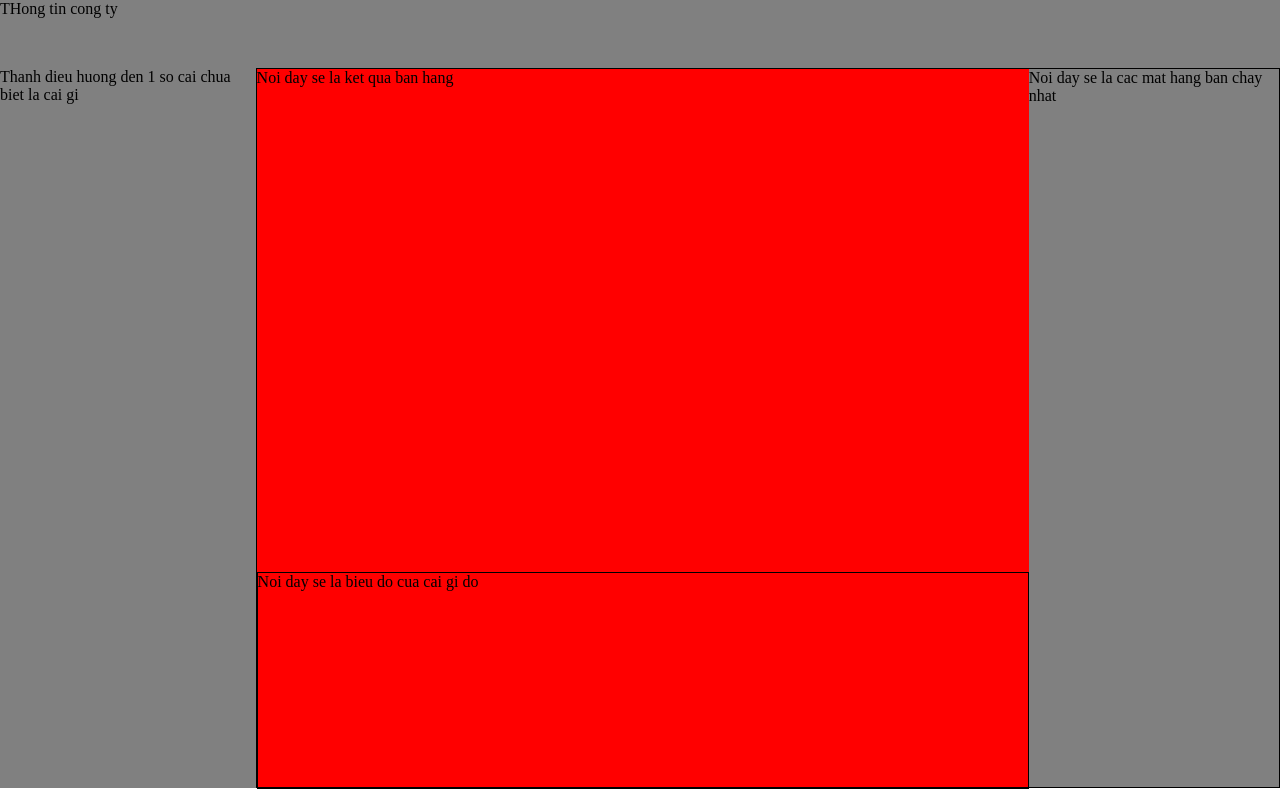
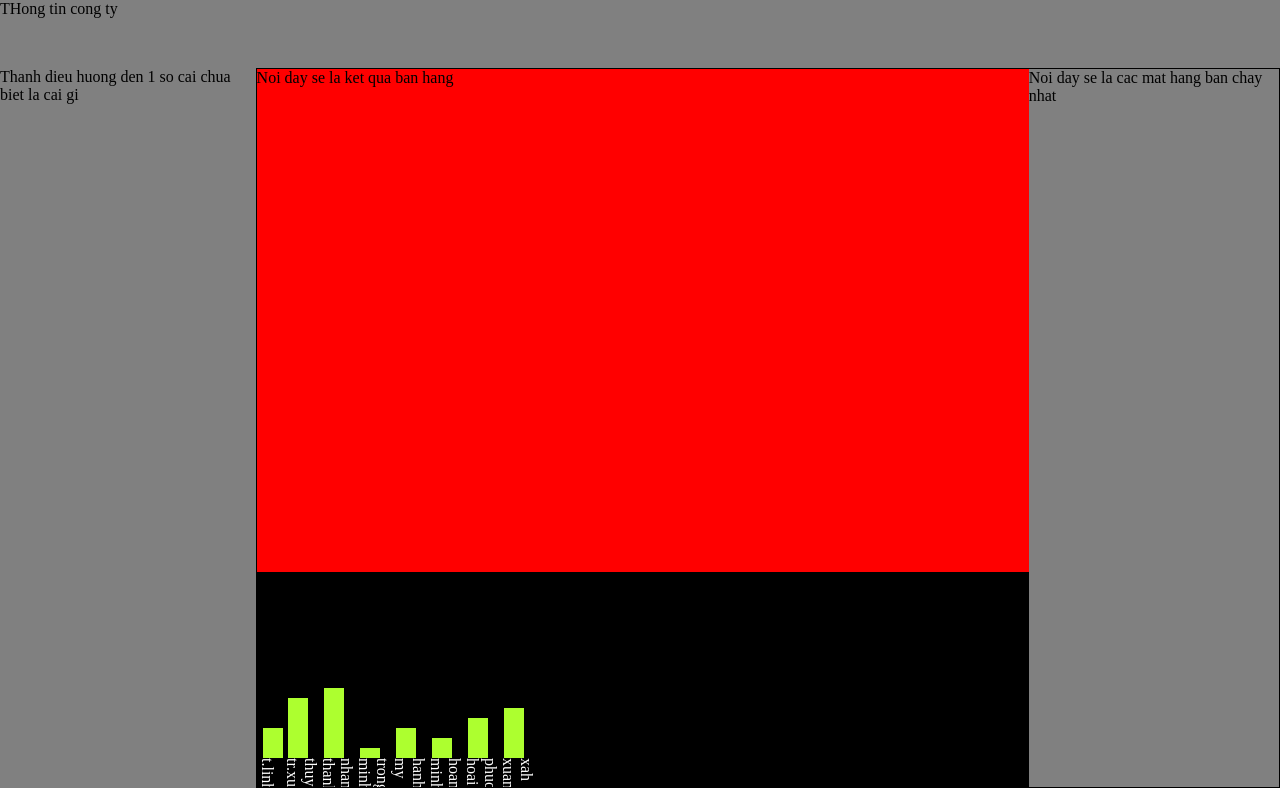
Before and after one commit to tothemoon6789/water, a React (Create React App) app: page /f-layout in a window 1280 px wide. Built offline with nearby package versions, Linux system fonts and the light colour scheme.

Commit message:
to the moon

```diff
--- a/src/App.tsx
+++ b/src/App.tsx
@@ -1,7 +1,6 @@
 import { BrowserRouter, Route, Routes } from "react-router-dom";
 import BasicLayout from "./components/layout/BasicLayout";
 import FLayout from "./components/layout/FLayout";
-import Test from "./components/layout/Test/Test";
 import MainLayout from "./components/MainLayout";
 
 export default function App (){
--- a/src/components/layout/FLayout/layout-component/body/racing/components/left/bottom/index.tsx
+++ b/src/components/layout/FLayout/layout-component/body/racing/components/left/bottom/index.tsx
@@ -1,7 +1,38 @@
 export default function Bottom() {
   return (
     <div className="bottom">
-       Noi day se la bieu do cua cai gi do
+      <div className="bar-char-1">
+        <div className="bar"></div>
+        <div className="name">t.linh</div>
+      </div>
+      <div className="bar-char-2">
+        <div className="bar"></div>
+        <div className="name">tr.xuan thuy</div>
+      </div>
+      <div className="bar-char-3">
+        <div className="bar"></div>
+        <div className="name">thanh nhan</div>
+      </div>
+      <div className="bar-char-4">
+        <div className="bar"></div>
+        <div className="name">minh trong</div>
+      </div>
+      <div className="bar-char-5">
+        <div className="bar"></div>
+        <div className="name">my hanh</div>
+      </div>
+      <div className="bar-char-6">
+        <div className="bar"></div>
+        <div className="name">minh hoang</div>
+      </div>
+      <div className="bar-char-7">
+        <div className="bar"></div>
+        <div className="name">hoai phuong</div>
+      </div>
+      <div className="bar-char-8">
+        <div className="bar"></div>
+        <div className="name">xuan xah</div>
+      </div>
     </div>
   );
 }
--- a/src/components/layout/FLayout/scss/responsive.scss
+++ b/src/components/layout/FLayout/scss/responsive.scss
@@ -1,13 +1,132 @@
-@import './variable.scss';
+@import "./variable.scss";
 .header {
   min-height: 8.5vh;
-
 }
 .body {
   min-height: 90vh;
+  .nav {
+  }
+  .racing {
+    .left {
+        overflow: hidden;
+      .goal {
+      }
+      .bottom {
+        min-height: 20vh;
+        display: flex;
+        align-items: flex-end;
+        background-color: black;
+        position: relative;
+        .bar-char-1 {
+          .bar {
+            width: 20px;
+            height: 30px;
+            background-color: greenyellow;
+            margin-left: 5px;
+          }
+          .name {
+            writing-mode: vertical-lr;
+            color: white;
+            height: 30px;
+          }
+        }
+        .bar-char-2 {
+          .bar {
+            width: 20px;
+            height: 60px;
+            background-color: greenyellow;
+            margin-left: 5px;
+          }
+          .name {
+            writing-mode: vertical-lr;
+            color: white;
+            height: 30px;
+          }
+        }
+        .bar-char-3 {
+          .bar {
+            width: 20px;
+            height: 70px;
+            background-color: greenyellow;
+            margin-left: 5px;
+          }
+          .name {
+            writing-mode: vertical-lr;
+            color: white;
+            height: 30px;
+          }
+        }
+        .bar-char-4 {
+          .bar {
+            width: 20px;
+            height: 10px;
+            background-color: greenyellow;
+            margin-left: 5px;
+          }
+          .name {
+            writing-mode: vertical-lr;
+            color: white;
+            height: 30px;
+          }
+        }
+        .bar-char-5 {
+          .bar {
+            width: 20px;
+            height: 30px;
+            background-color: greenyellow;
+            margin-left: 5px;
+          }
+          .name {
+            writing-mode: vertical-lr;
+            color: white;
+            height: 30px;
+          }
+        }
+        .bar-char-6 {
+          .bar {
+            width: 20px;
+            height: 20px;
+            background-color: greenyellow;
+            margin-left: 5px;
+          }
+          .name {
+            writing-mode: vertical-lr;
+            color: white;
+            height: 30px;
+          }
+        }
+        .bar-char-7 {
+          .bar {
+            width: 20px;
+            height: 40px;
+            background-color: greenyellow;
+            margin-left: 5px;
+          }
+          .name {
+            writing-mode: vertical-lr;
+            color: white;
+            height: 30px;
+          }
+        }
+        .bar-char-8 {
+          .bar {
+            width: 20px;
+            height: 50px;
+            background-color: greenyellow;
+            margin-left: 5px;
+          }
+          .name {
+            writing-mode: vertical-lr;
+            color: white;
+            height: 30px;
+          }
+        }
+      }
+    }
+  }
 }
 //todo: for mobile
-@media (max-width:576px) {
+@media (max-width: 576px) {
   .header {
     background-color: yellow;
     margin: 0.5vh 0.5vh 0 0.5vh;
@@ -31,8 +150,10 @@
         }
         .bottom {
           min-height: 20vh;
+          display: flex;
+          align-items: flex-end;
+          background-color: black;
         }
-
       }
       .right {
         background-color: greenyellow;
@@ -42,7 +163,7 @@
   }
 }
 
-@media (min-width:576px) {
+@media (min-width: 576px) {
   .header {
     background-color: green;
   }
@@ -51,7 +172,7 @@
   }
 }
 // for tablet
-@media (min-width:768px) {
+@media (min-width: 768px) {
   .header {
     background-color: cyan;
   }
@@ -84,7 +205,7 @@
   }
 }
 
-@media (min-width:992px) {
+@media (min-width: 992px) {
   .header {
     background-color: $primary-color;
   }
@@ -93,7 +214,7 @@
   }
 }
 // todo: for desktop
-@media (min-width:1200px) {
+@media (min-width: 1200px) {
   .header {
     background-color: gray;
   }
```
Also changed, not shown: src/components/layout/Test/Test.tsx (deleted, +0 -17 lines). Lines whose indentation alone changed are shown as unchanged.
